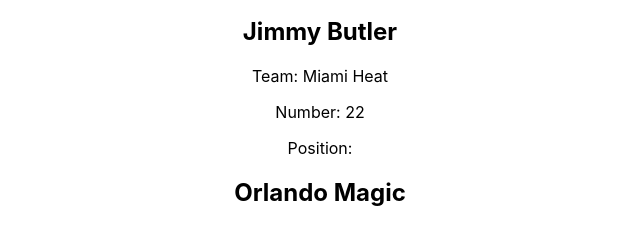
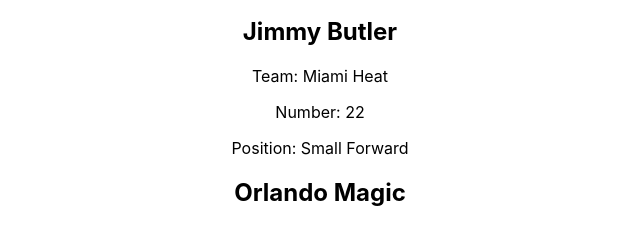
Before and after one commit to SEI-ATL/nba-examples, a React (Create React App) app: page / in a window 1280 px wide. Shown: the part 960-1188 px from the top of the page, without its empty margins (320-960 px from the left). Built offline with nearby package versions, Linux system fonts and the light colour scheme.

Commit message:
[miamiheat] Update position

```diff
--- a/src/eastern/MiamiHeat.js
+++ b/src/eastern/MiamiHeat.js
@@ -15,7 +15,7 @@
         return (
             <div>
                 <h2>Miami Heat</h2>
-                <JimmyButler position={jimmy.poition} team={jimmy.team} number={jimmy.number}/>
+                <JimmyButler position={jimmy.position} team={jimmy.team} number={jimmy.number}/>
             </div>
         );
     }
```
